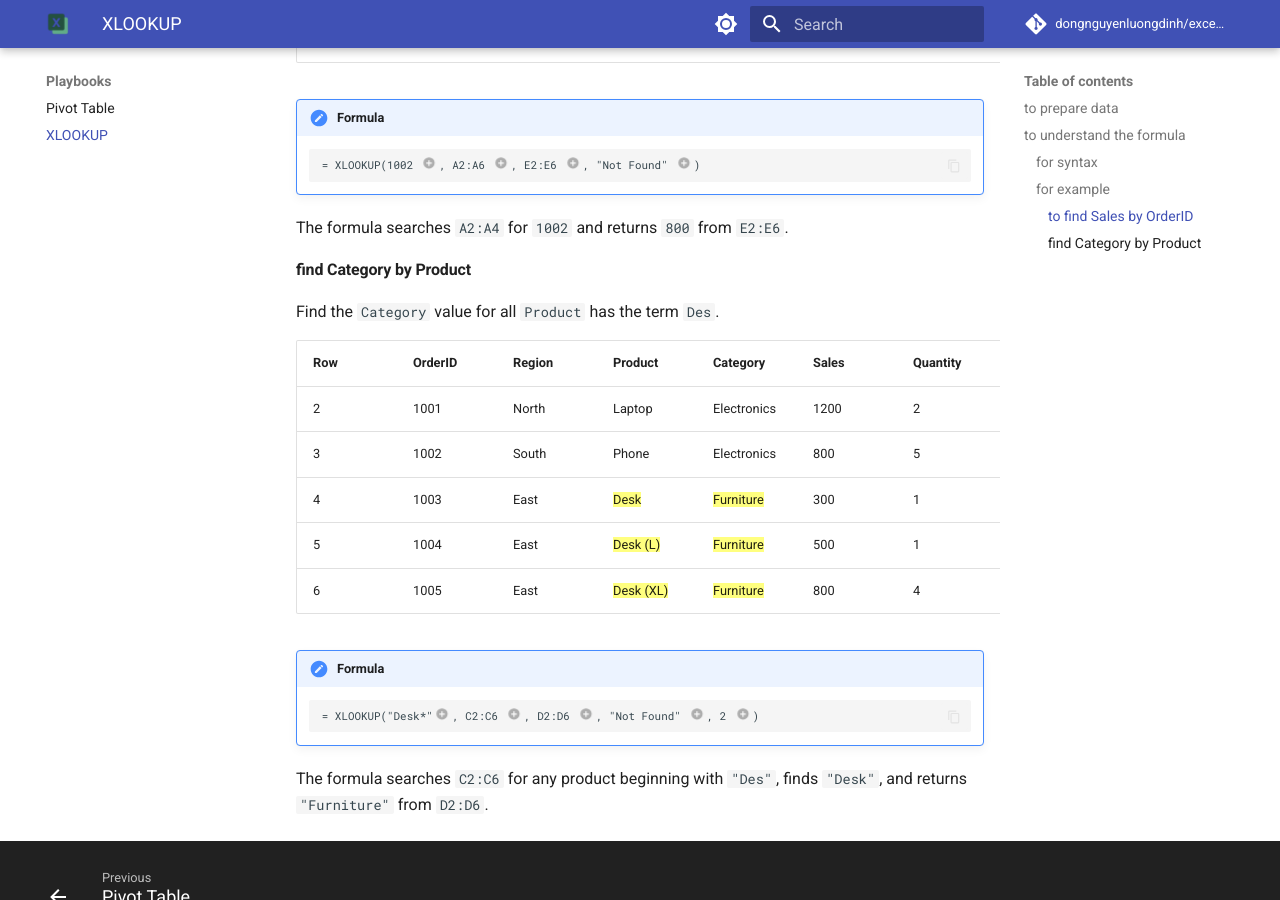
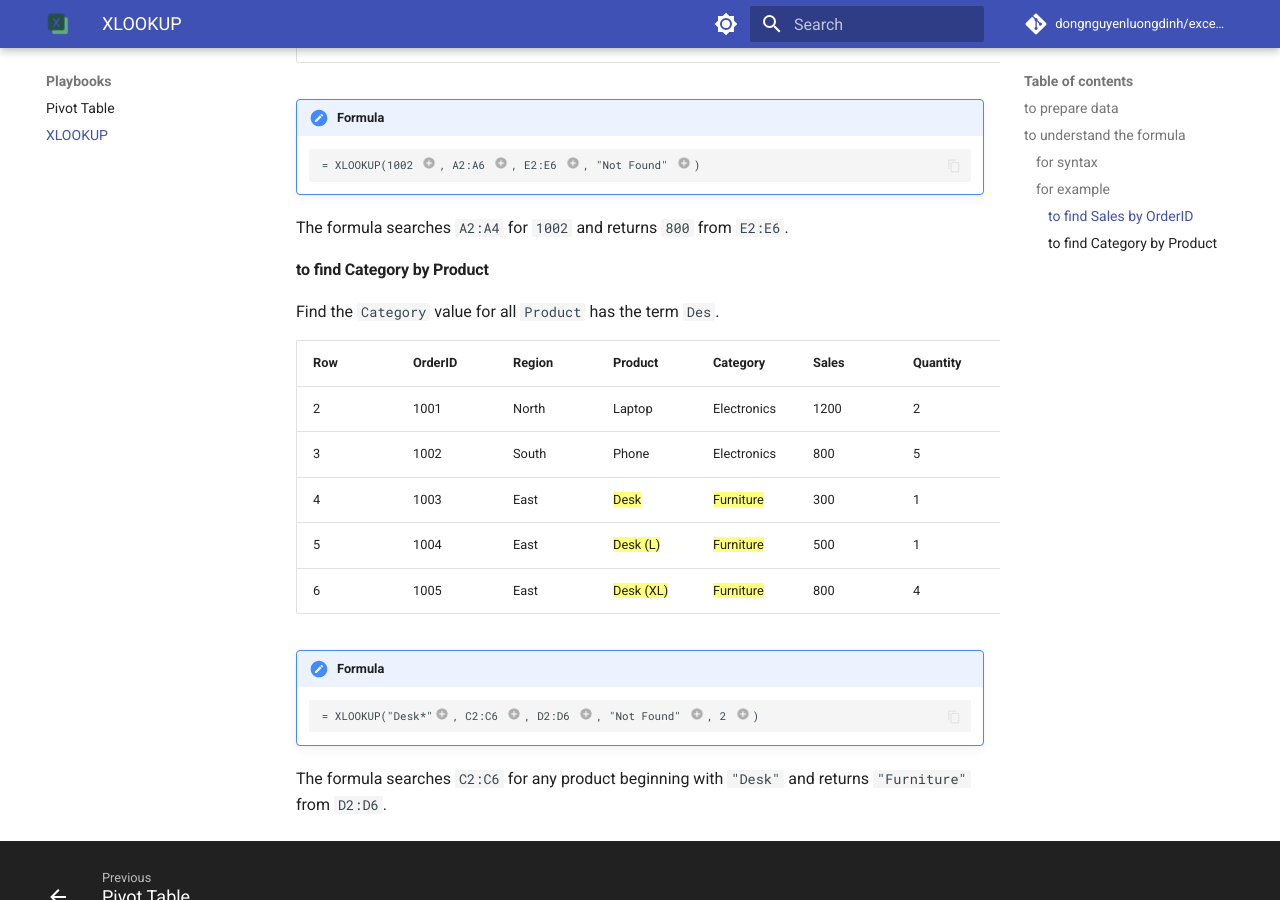
Before and after one commit to dongnguyenluongdinh/excel-playbook, an MkDocs documentation site: the page built from docs/excel/[howto]_xlookup.md, in a window 1280 px wide and 900 px high, scrolled down 2076 px. Built offline with MkDocs 1.6.1 and Material for MkDocs 9.7.7, drawn with Linux system fonts in a browser that asks for light colours; comment, search, counter and statistics services are not loaded.

Commit message:
fix: correct title in XLOOKUP function

```diff
--- a/docs/excel/[howto]_xlookup.md
+++ b/docs/excel/[howto]_xlookup.md
@@ -179,7 +179,7 @@ Find the `Sales` value for `OrderID 1002`.
 
 The formula searches `A2:A4` for `1002` and returns `800` from `E2:E6`.
 
-#### find Category by Product
+#### to find Category by Product
 
 Find the `Category` value for all `Product` has the term `Des`.
 
@@ -227,4 +227,4 @@ Find the `Category` value for all `Product` has the term `Des`.
 5.  [Optional](#){ .md-tag }
     `match_mode`: Controls how matching is performed. Here `2` enables wildcard matching (`*` for multiple characters, `?` for a single character).
 
-The formula searches `C2:C6` for any product beginning with `"Des"`, finds `"Desk"`, and returns `"Furniture"` from `D2:D6`.
+The formula searches `C2:C6` for any product beginning with `"Desk"` and returns `"Furniture"` from `D2:D6`.
```
